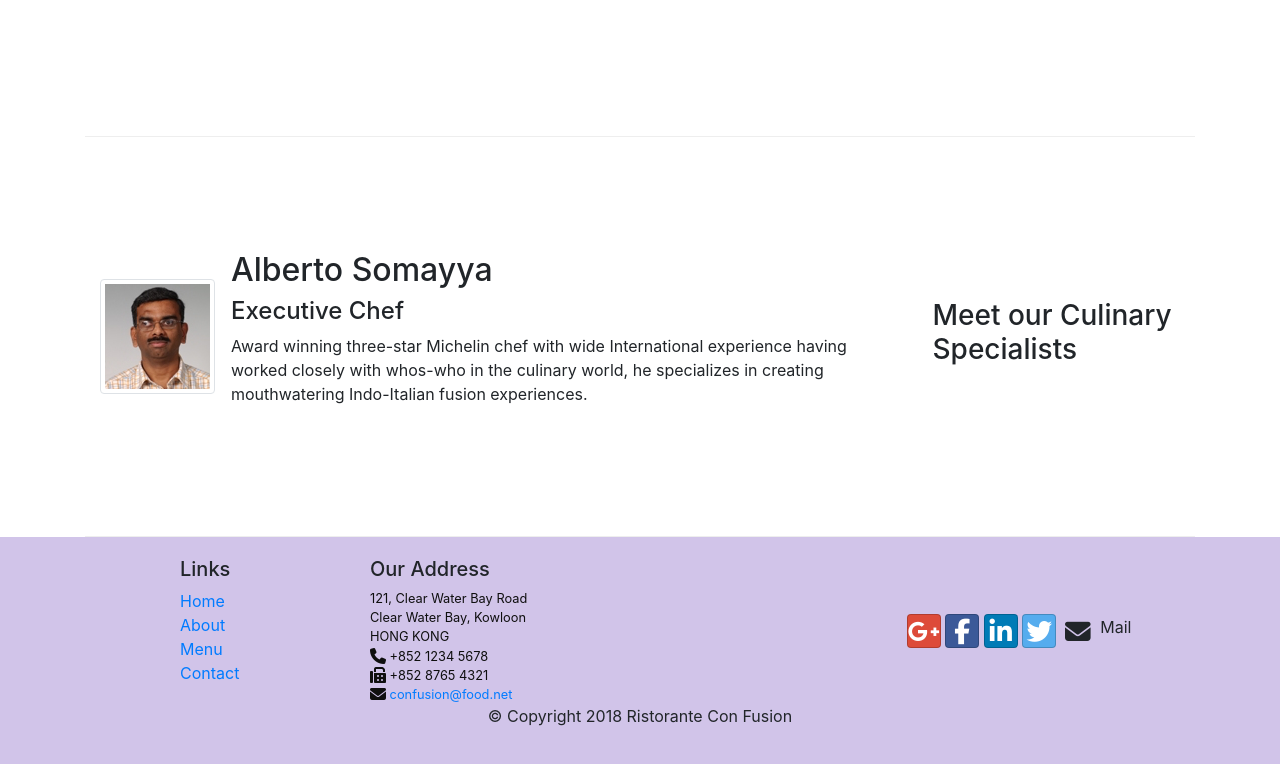
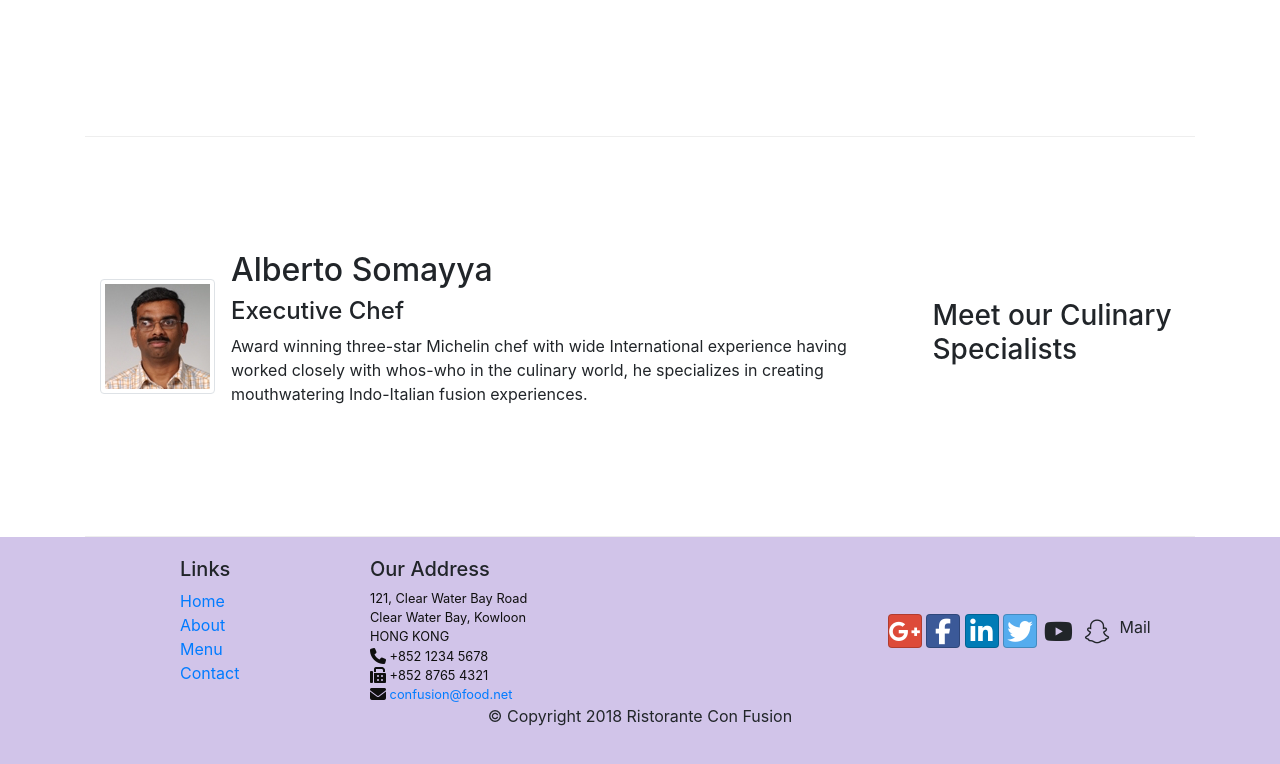
Before and after one commit to ayushisingh130/Bootsrap-project, a website: page index.html in a window 1280 px wide. Shown: the part 1398-2162 px from the top of the page. Drawn offline with nearby package versions, Linux system fonts and the light colour scheme.

Commit message:
update and add icons

```diff
--- a/index.html
+++ b/index.html
@@ -293,7 +293,8 @@
                         <a  class="btn btn-social-icon btn-facebook" href="http://www.facebook.com/profile.php?id="><i class="fa fa-facebook fa-lg"></i></a>
                         <a  class="btn btn-social-icon btn-linkedin" href="http://www.linkedin.com/in/"><i class="fa fa-linkedin fa-lg"></i></a>
                         <a  class="btn btn-social-icon btn-twitter" href="http://twitter.com/"><i class="fa fa-twitter fa-lg"></i></a>
-                        <a  class="btn btn-social-icon btn-youtube" href="http://youtube.com/"><i class="fa fa-envelope fa-lg"></i></a>
+                        <a  class="btn btn-social-icon btn-youtube" href="http://youtube.com/"><i class="fab fa-youtube"></i></a>
+			<a  class="btn btn-social-icon btn-snapchat" href="http://snapchat.com/"><i class="fab fa-snapchat"></i></a>
                         <a  class="btn btn-social-icon" href="mailto:">Mail</a>
                     </div>
                 </div>
```
